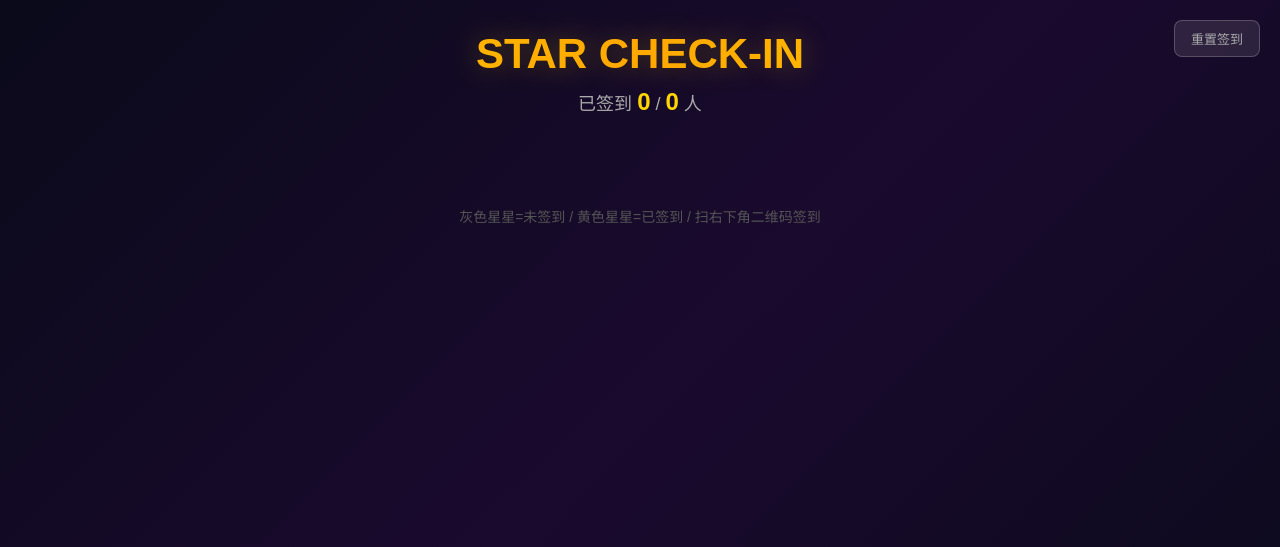
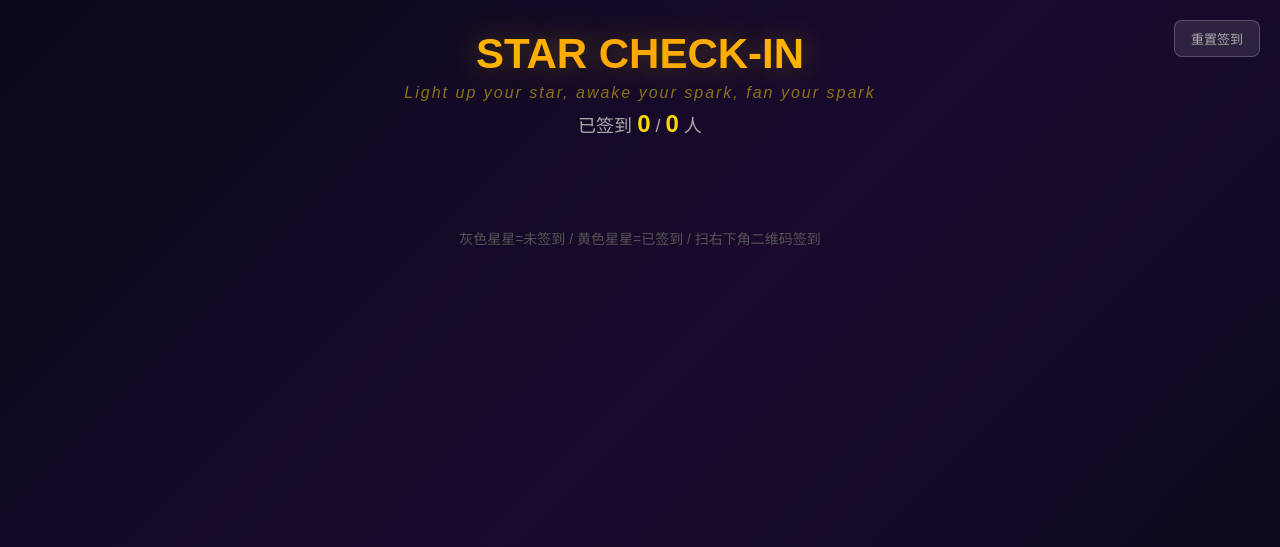
Before and after one commit to gyamfinavneet-a11y/ssssssstarcheckin, a website: page public/screen.html in a window 1280 px wide. Shown: the top 547 px of the page. Drawn offline with Linux system fonts and the light colour scheme; no server answers.

Commit message:
Add files via upload

```diff
--- a/public/screen.html
+++ b/public/screen.html
@@ -10,7 +10,8 @@
 body{background:linear-gradient(135deg,#0a0a1a 0%,#1a0a2e 50%,#0a0a1a 100%);min-height:100vh;font-family:"PingFang SC","Microsoft YaHei",sans-serif;color:#fff;overflow-x:hidden}
 .header{text-align:center;padding:30px 20px 10px}
 .header h1{font-size:42px;font-weight:700;background:linear-gradient(90deg,#FFD700,#FFA500,#FFD700);-webkit-background-clip:text;-webkit-text-fill-color:transparent;text-shadow:0 0 30px rgba(255,215,0,0.3)}
-.header .stats{margin-top:10px;font-size:18px;color:#aaa}
+.header .subtitle{margin-top:6px;font-size:16px;color:rgba(255,215,0,0.5);font-style:italic;letter-spacing:2px}
+.header .stats{margin-top:8px;font-size:18px;color:#aaa}
 .header .stats span{color:#FFD700;font-weight:700;font-size:24px}
 .qr-panel{position:fixed;bottom:30px;right:30px;background:rgba(255,255,255,0.08);border:1px solid rgba(255,215,0,0.2);border-radius:16px;padding:16px;display:flex;flex-direction:column;align-items:center;gap:8px;backdrop-filter:blur(10px);z-index:50}
 .qr-panel canvas{border-radius:8px}
@@ -37,6 +38,7 @@ body{background:linear-gradient(135deg,#0a0a1a 0%,#1a0a2e 50%,#0a0a1a 100%);min-
 <body>
 <div class="header">
 <h1>STAR CHECK-IN</h1>
+<div class="subtitle">Light up your star, awake your spark, fan your spark</div>
 <div class="stats">已签到 <span id="checked-count">0</span> / <span id="total-count">0</span> 人</div>
 </div>
 <button class="reset-btn" onclick="resetAll()">重置签到</button>
```
Also changed, not shown: screen.html (+3 -1 lines).
